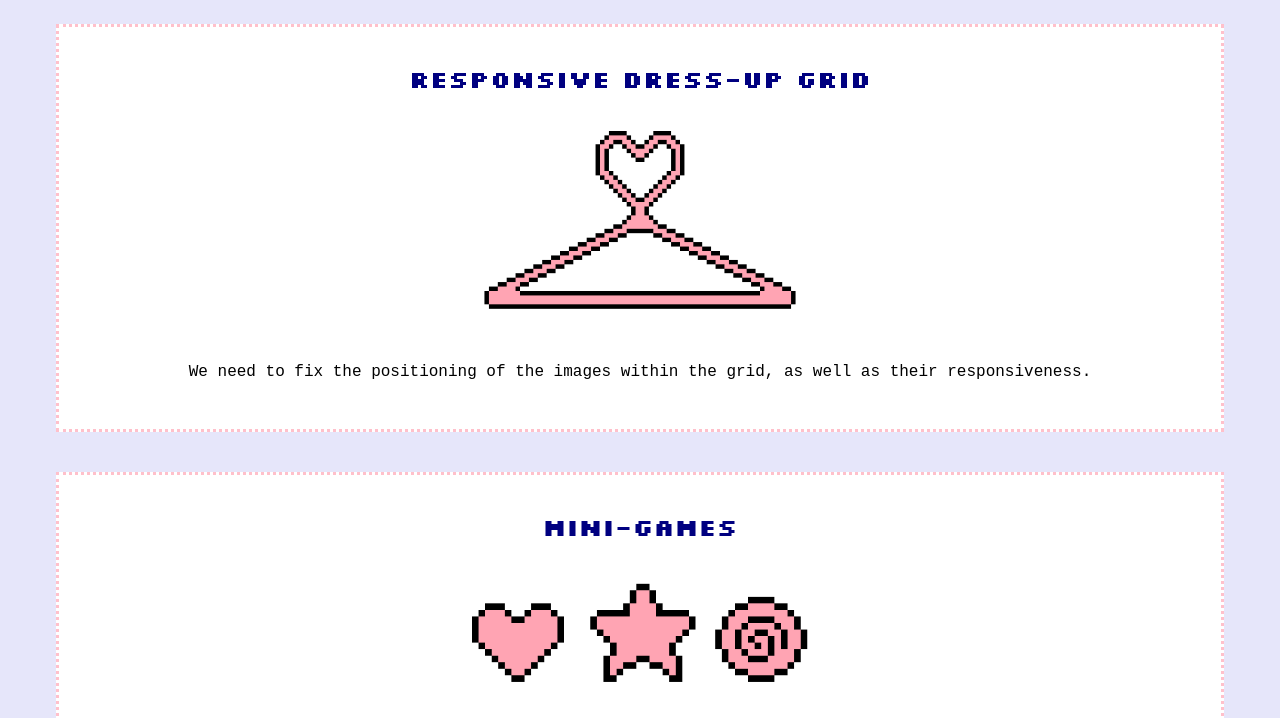
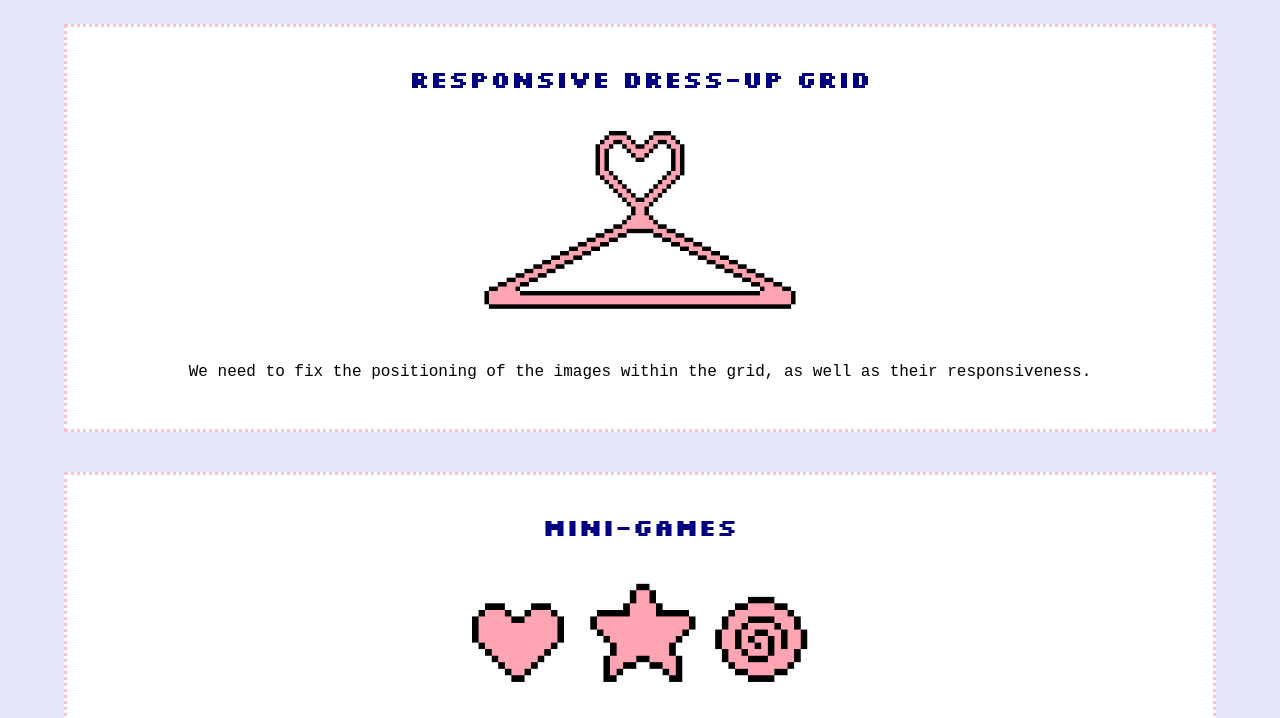
Before and after one commit to christieleung/christieleung.github.io, a plain HTML site: page 449_exercise1/index.html in a window 1280 px wide. Shown: the part 142-860 px from the top of the page. Drawn offline with Linux system fonts and the light colour scheme.

Commit message:
Update stylesheet.css

```diff
--- a/449_exercise1/css/stylesheet.css
+++ b/449_exercise1/css/stylesheet.css
@@ -6,8 +6,8 @@ body {
   background-color: lavender;
   padding: 1em;
   margin: 1em;
-  margin-left: 2.5em;
-  margin-right: 2.5em;
+  margin-left: 3em;
+  margin-right: 3em;
 }
 
 header {
```
